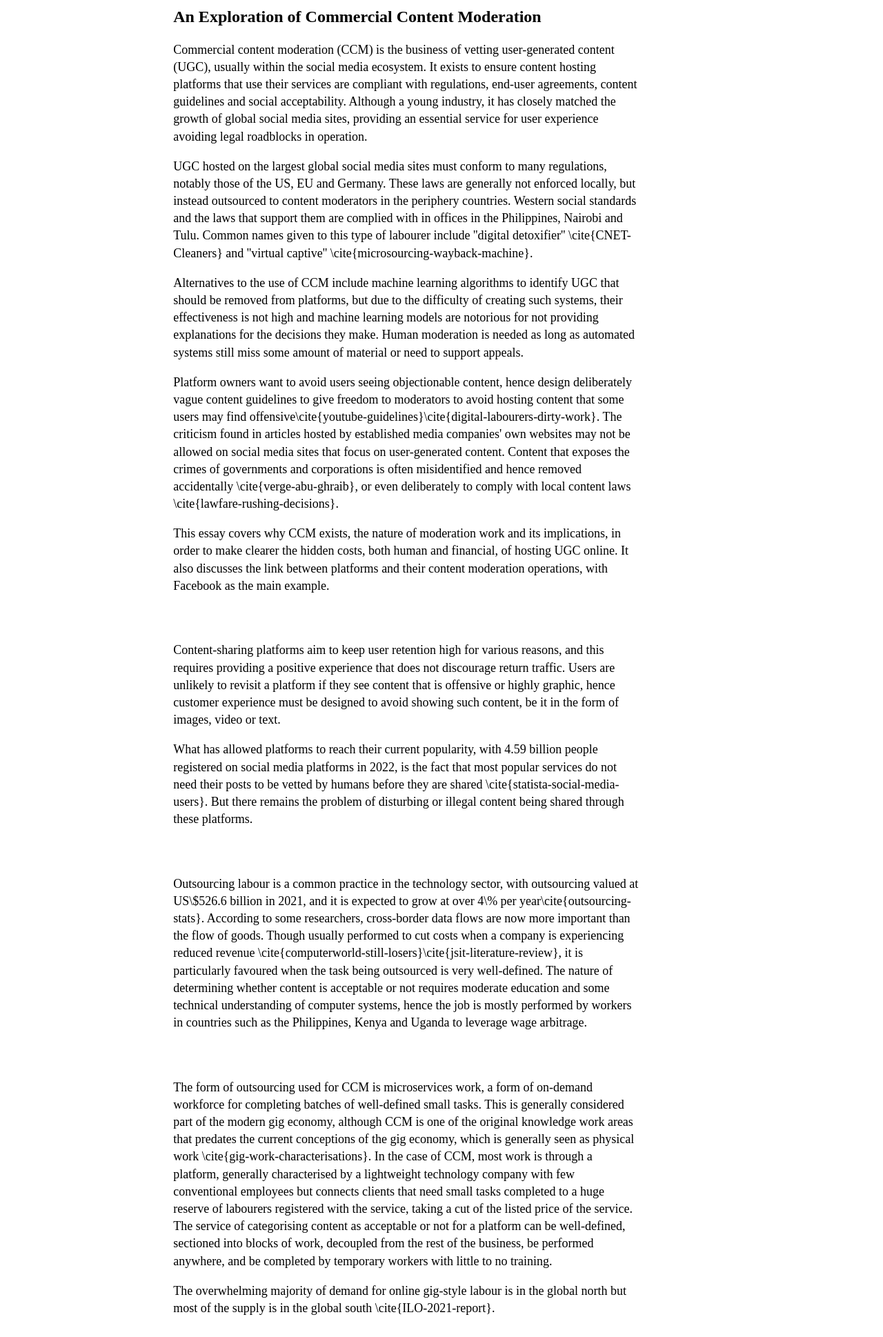
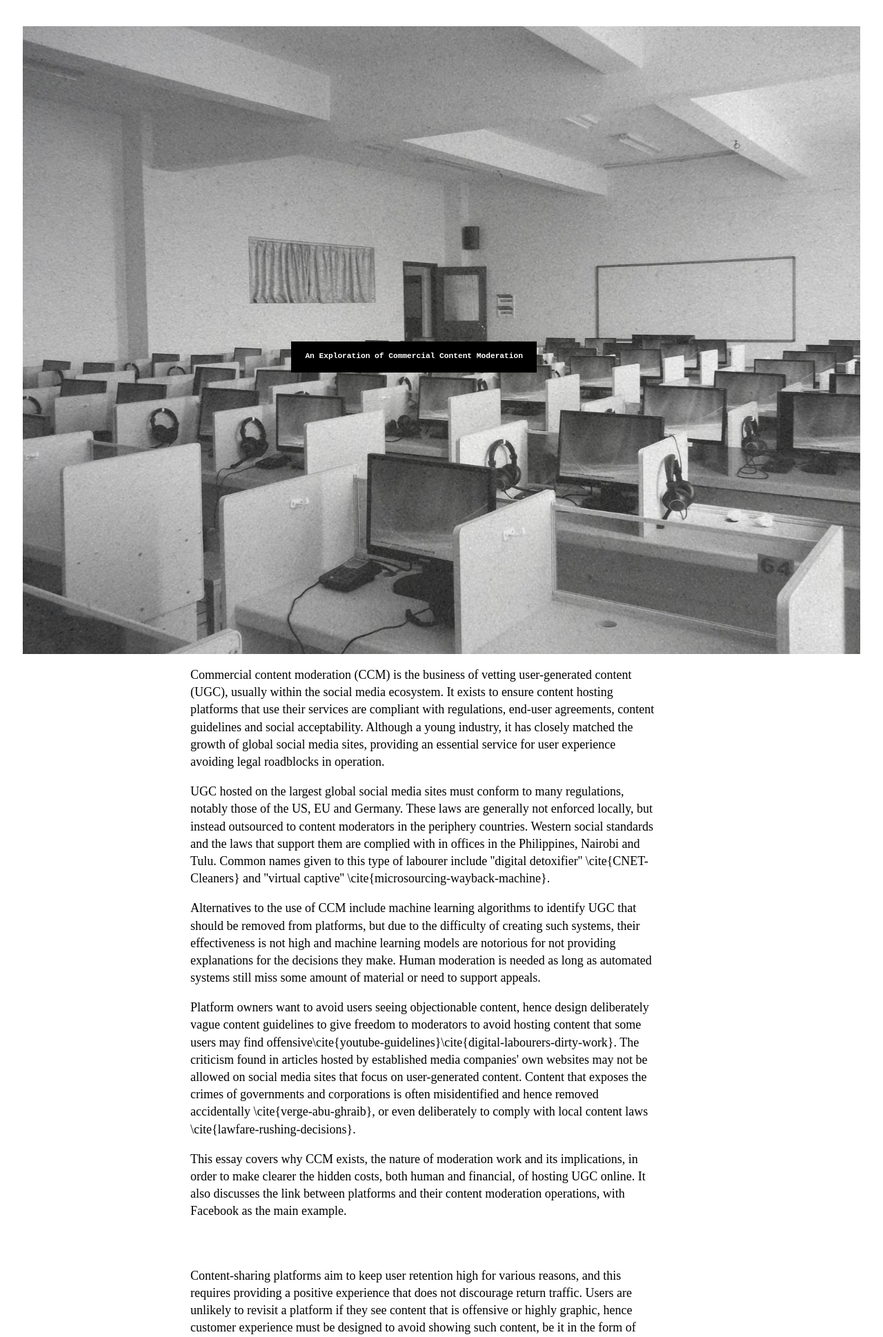
Before and after one commit to Zac-Benattar/PersonalWebsite, a Django app: page /posts/2/ in a window 1280 px wide. Shown: the part 100-2038 px from the top of the page at 69% size. Run offline with Django 4.2, Linux system fonts and the light colour scheme; data comes from the database, SQL or seed files in the repository; both versions use the stored data as it was after the commit; some libraries are stand-ins or nearby versions.

Commit message:
Bodged a cover image for blog posts
Hard coded an image as a proof of concept, but this needs to be correctly connected to the database. Until hosting properly this will be a bodge.

Updated css for index to give post containers an outline.
Updated css for blog posts to remove unneeded sections and add in cover image stuff.

Added a hosting method to image model, and methods for both image and video to get the hosting type

```diff
--- a/mysite/posts/models.py
+++ b/mysite/posts/models.py
@@ -76,6 +76,17 @@ class Image(models.Model):
     file_path = models.CharField(max_length=100, unique=True)
     description = models.TextField(blank=True)
     tags = models.ManyToManyField('Tag', blank=True)
+    STATIC = 'C'
+    SERVER = 'S'
+    hosting_method_choices = [
+        (STATIC, 'Static'),
+        (SERVER, 'Server'),
+    ]
+    hosting_method = models.CharField(
+        max_length=1,
+        choices=hosting_method_choices,
+        default=STATIC,
+    )
 
     def __str__(self):
         '''Gets string representation of the image object
@@ -85,6 +96,17 @@ class Image(models.Model):
             str string representation of the image
         '''
         return self.file_path
+
+    def get_host_type(self):
+        '''Gets the type of host the image is on
+
+        Returns:
+            str type of host the image is on
+        '''
+        if self.hosting_method == 'C':
+            return 'Static'
+        else:
+            return 'Server'
 
 
 class Video(models.Model):
@@ -116,6 +138,17 @@ class Video(models.Model):
             str string representation of the video
         '''
         return self.file_path
+
+    def get_host_type(self):
+        '''Gets the type of host the video is on
+
+        Returns:
+            str type of host the video is on
+        '''
+        if self.hosting_method == 'Y':
+            return 'YouTube'
+        else:
+            return 'Server'
 
 # Tag represents a classification tag for content
 
--- a/mysite/posts/templates/posts/blog_post_detail.html
+++ b/mysite/posts/templates/posts/blog_post_detail.html
@@ -8,10 +8,10 @@
       type="image/png"
       href="{% static 'favicon.png' %}"
     />
+    <link rel="stylesheet" href="{% static 'css/blog_post_detail.css' %}" />
   </head>
 
   <body>
-    <link rel="stylesheet" href="{% static 'css/blog_post_detail.css' %}" />
     <script src="{% static 'js/navbarScrollIndicator.js' %}"></script>
     <div class="header">
       <div class="site-title-container">
@@ -24,8 +24,14 @@
     </div>
 
     <div class="content">
-      <div class="blog-title-section">
-        <h1 class="headline">{{ blogpost.title }}</h1>
+      <div class="headline-image-container">
+        <img
+          class="headline-image"
+          src="{% static 'images/Content-moderation-image.jpg' %}"
+        />
+        <div class="blog-title-block">
+          <h4>{{ blogpost.title }}</h4>
+        </div>
       </div>
 
       <div class="blogpost-text-body">
--- a/mysite/posts/templates/posts/index.html
+++ b/mysite/posts/templates/posts/index.html
@@ -8,11 +8,10 @@
       type="image/png"
       href="{% static 'favicon.png' %}"
     />
+    <link rel="stylesheet" href="{% static 'css/index.css' %}" />
   </head>
 
   <body>
-    <link rel="stylesheet" href="{% static 'css/index.css' %}" />
-
     <h1>Posts</h1>
 
     <div class="posts">
--- a/mysite/static/css/blog_post_detail.css
+++ b/mysite/static/css/blog_post_detail.css
@@ -1,13 +1,17 @@
 body {
-  padding-top: 90px;
-  padding-bottom: 30px;
-  width: 95%;
   line-height: 1.4;
   font-size: 70%;
 }
 
 p {
   max-width: 75ch;
+}
+
+.content {
+  margin-left: 2%;
+  margin-right: 2%;
+  padding-top: 80px;
+  padding-bottom: 30px;
 }
 
 /* Style the header: fixed position (always stay at the top) */
@@ -47,15 +51,36 @@ p {
   margin-right: 20%;
 }
 
-.headline {
-  font-size: 24px;
-  font-weight: bold;
-  margin-top: 10px;
-  margin-bottom: 10px;
-}
-
 .blogpost-text-body {
   font-size: 18px;
   margin-right: 20%;
   margin-left: 20%;
 }
+
+/* Container holding the image and the text */
+.headline-image-container {
+  margin-left: auto;
+  margin-right: auto;
+  width: 100%;
+}
+
+.headline-image {
+  display: block;
+  margin-left: auto;
+  margin-right: auto;
+  margin-top: 50px;
+  width: 100%;
+}
+
+/* Bottom right text */
+.blog-title-block {
+  position: absolute;
+  justify-content: center;
+  bottom: 20%;
+  left: 33%;
+  background-color: black;
+  color: white;
+  padding-left: 20px;
+  padding-right: 20px;
+  font-family: "Courier New", Courier, monospace;
+}
--- a/mysite/static/css/index.css
+++ b/mysite/static/css/index.css
@@ -4,9 +4,12 @@
     margin-bottom: 20px;
     margin-left: 20%;
     margin-right: 20%;
+    border: 2px solid black;
+    border-radius: 5px;
 }
 
 .post-description {
+    justify-content: center;
     font-size: 16px;
     max-width: 75ch;
 }
```
Also changed, not shown: mysite/db.sqlite3, mysite/posts/migrations/0003_image_hosting_method.py (added), mysite/static/images/Content-moderation-image.jpg (added).
